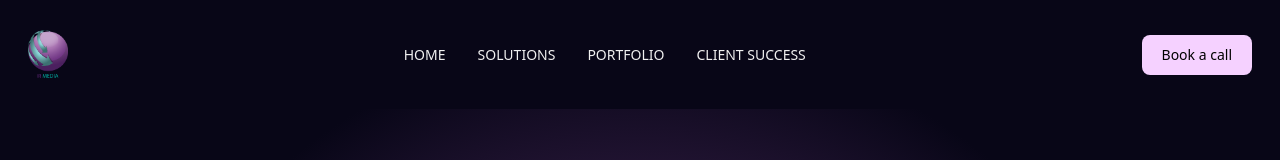
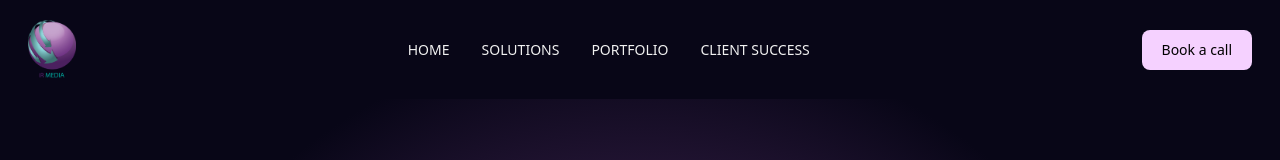
Before and after one commit to usman4222/ClipsAgency, a React (Vite) app: page / in a window 1280 px wide. Shown: the top 160 px of the page. Built offline with nearby package versions, Linux system fonts and the light colour scheme.

Commit message:
set navbar

```diff
--- a/src/components/Navbar.jsx
+++ b/src/components/Navbar.jsx
@@ -10,10 +10,10 @@ const Navbar = () => {
   };
 
   return (
-    <nav className="fixed top-0 left-0 w-full z-50 bg-[#080617] py-2.5">
+    <nav className="fixed top-0 left-0 w-full z-50 bg-[#080617] ">
       <div className="flex flex-wrap items-center justify-between mx-auto px-7 py-5">
         <a href="/">
-          <img src={logo} alt="logo" className="w-10 " />
+          <img src={logo} alt="logo" className="w-12 " />
         </a>
         <div className="flex items-center lg:order-2">
           <a
```
